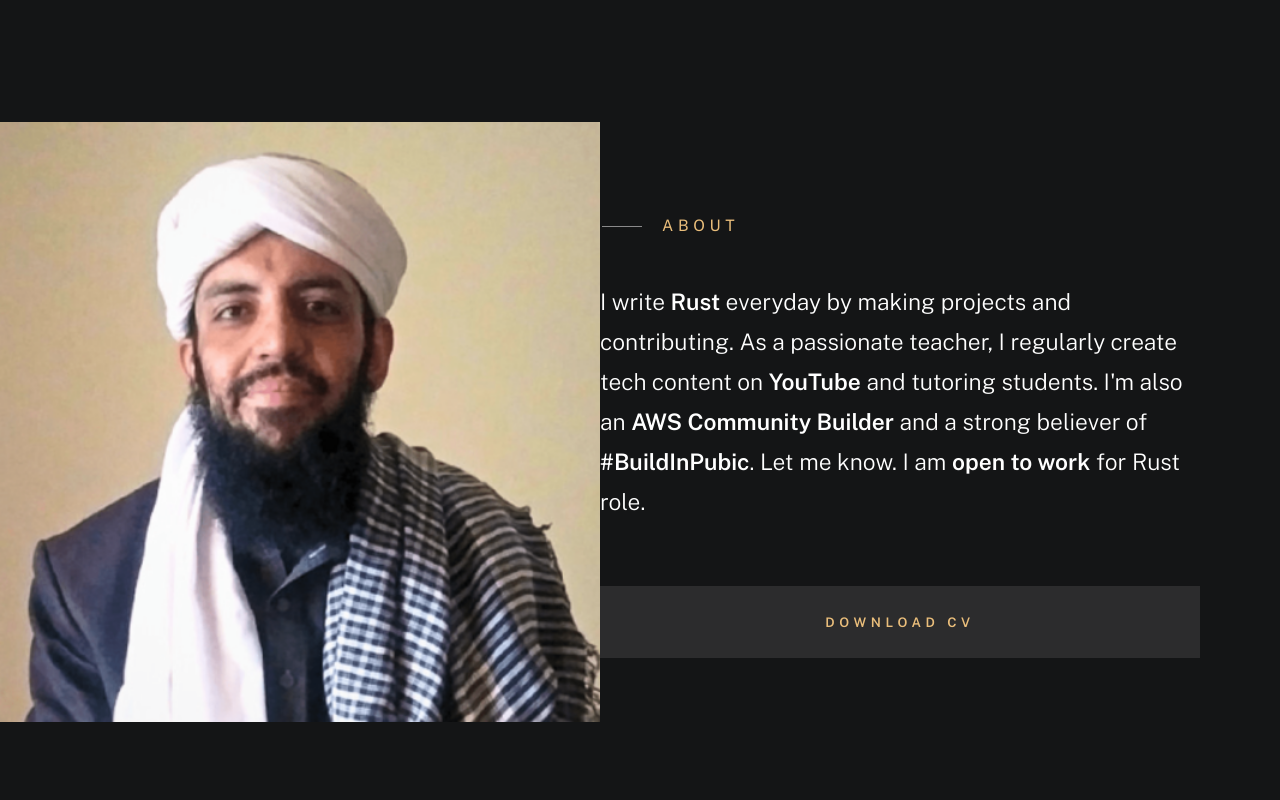
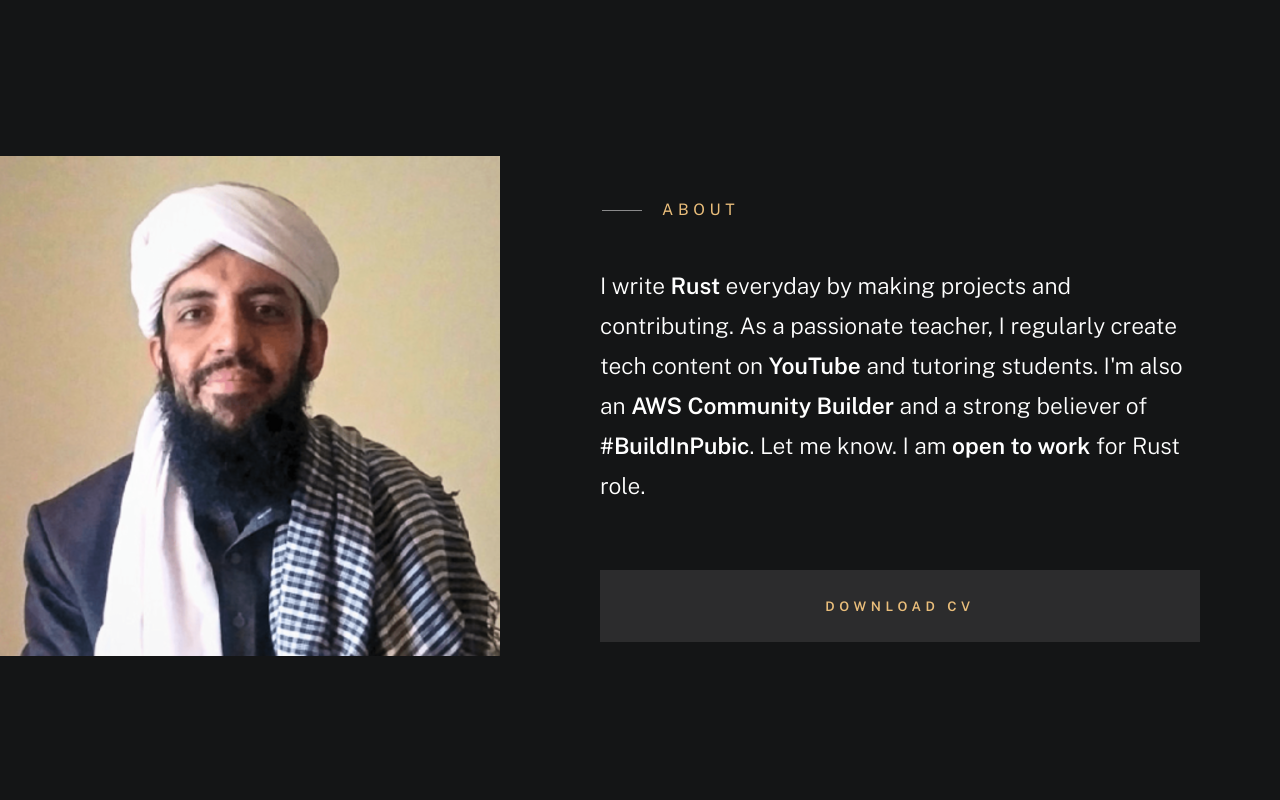
Before and after one commit to ibilalkayy/site, a plain HTML site: page index.html in a window 1280 px wide. Shown: the part 900-1700 px from the top of the page. Drawn offline with nearby package versions, Linux system fonts and the light colour scheme; a web font is replaced by a local one.

Commit message:
updated the photo size

```diff
--- a/index.html
+++ b/index.html
@@ -125,7 +125,7 @@
                 <div class="row about-info wide" data-animate-block>
 
                     <div class="column lg-6 md-12 about-info__pic-block">
-                        <img style="width:600px" src="images/about-photo.png"
+                        <img src="images/about-photo.png"
                              srcset="images/about-photo.png 1x, images/about-photo@2x.png 2x" alt="" class="about-info__pic" data-animate-el>
                     </div>
 
```
